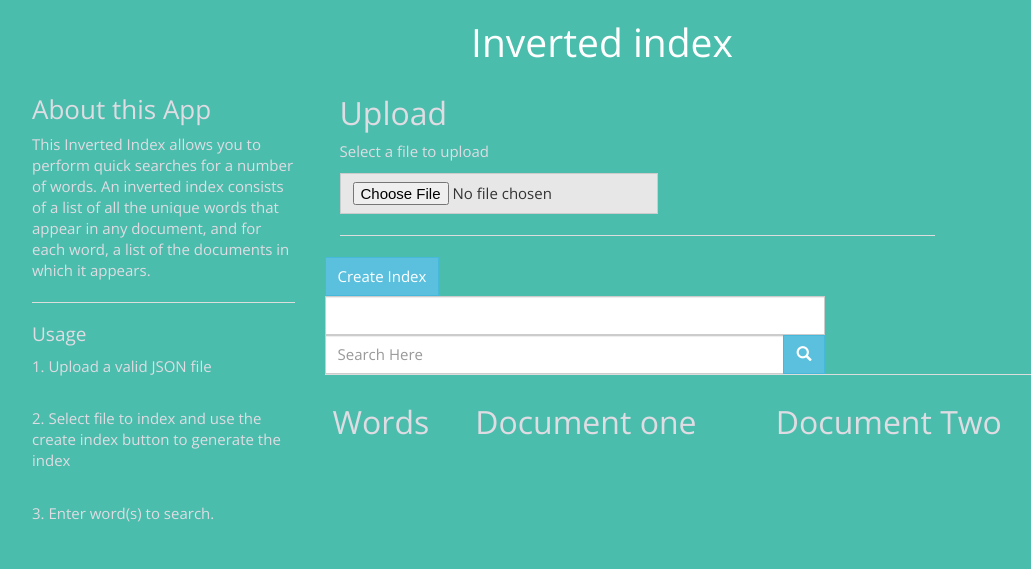
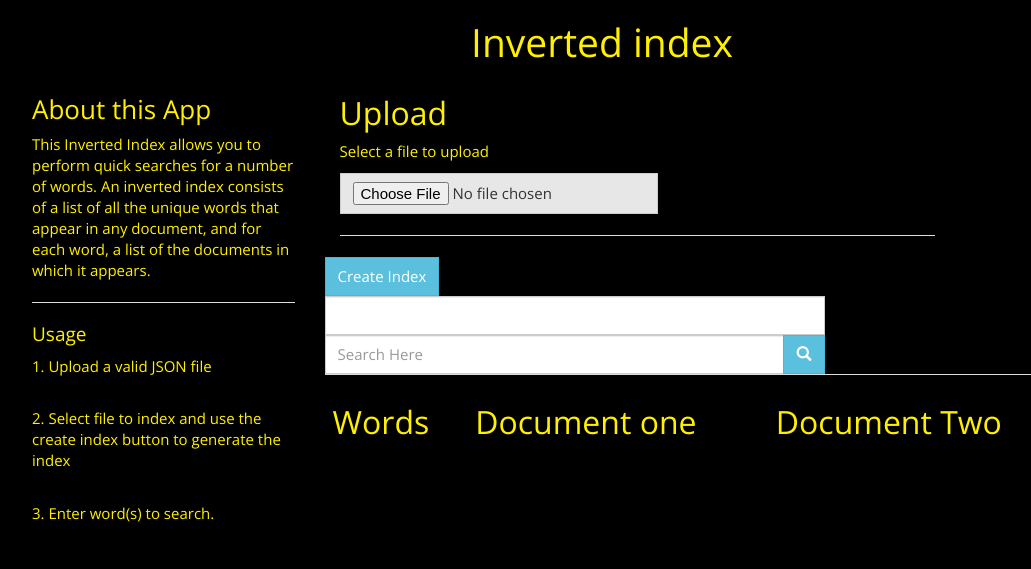
Before and after one commit to puritybirir/inverted-index, a website: page src/inverted-index.html in a window 1280 px wide. Shown: the whole page, without its empty margins (38-1069 px from the left). Drawn offline with nearby package versions, Linux system fonts and the light colour scheme.

Commit message:
Change the color scheme for the file

```diff
--- a/src/css/inverted-index.css
+++ b/src/css/inverted-index.css
@@ -1,14 +1,18 @@
 @import 'bootstrap.min.css';
+body {
+    background: #000000;
+    color: #FFf000;
+}
+
 .header-bg {
-    background: #4ABDAC;
-    color: white;
+    background: #000000;
 }
 
 .left-side {
-    background: #4ABDAC;
+    background: #000000;
 }
 
-body {
-    background: #4ABDAC;
-    color: #DFDCE3;
+.btn-custom {
+    background: #FFf000;
+    color: #000000;
 }
```
